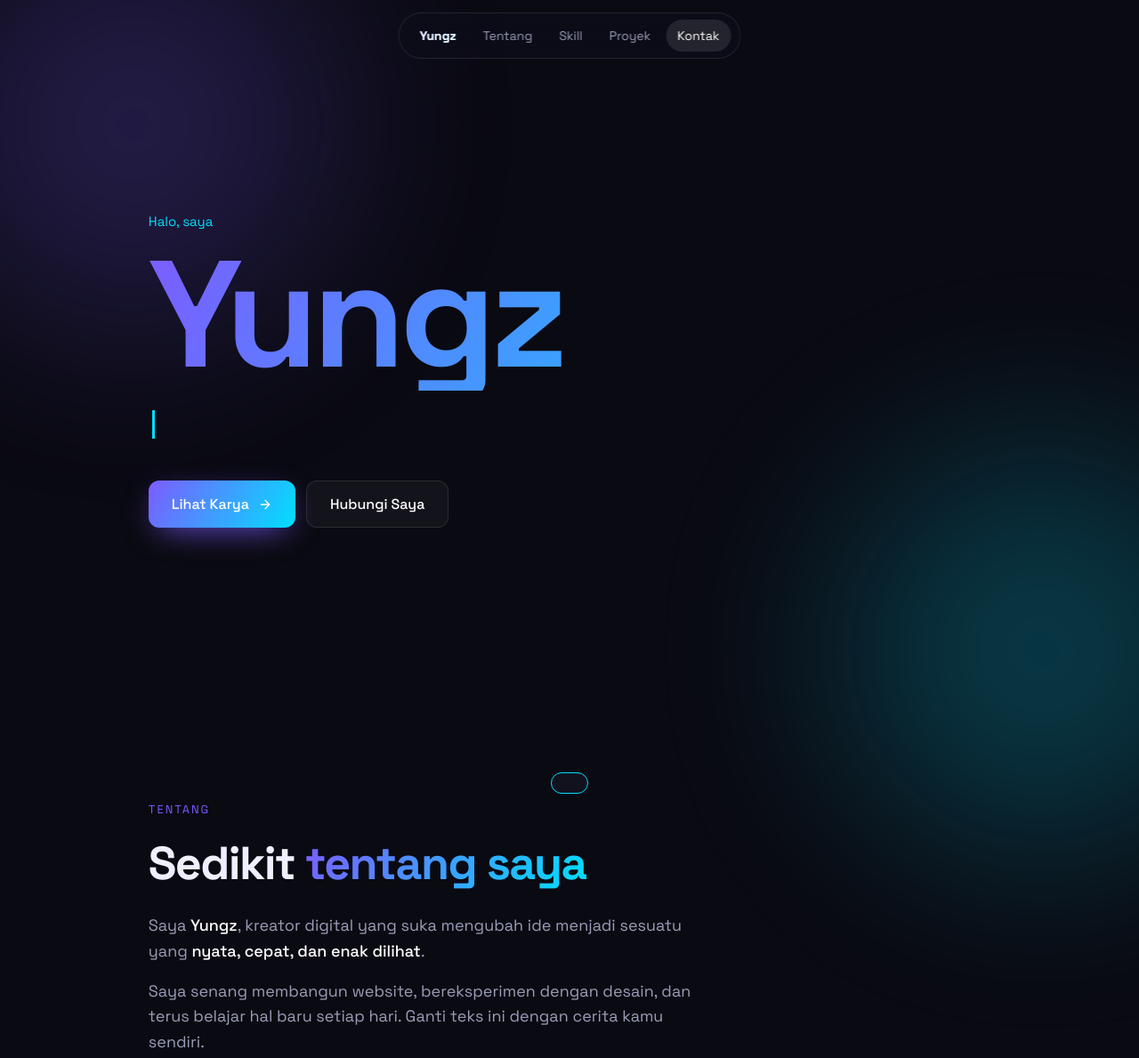
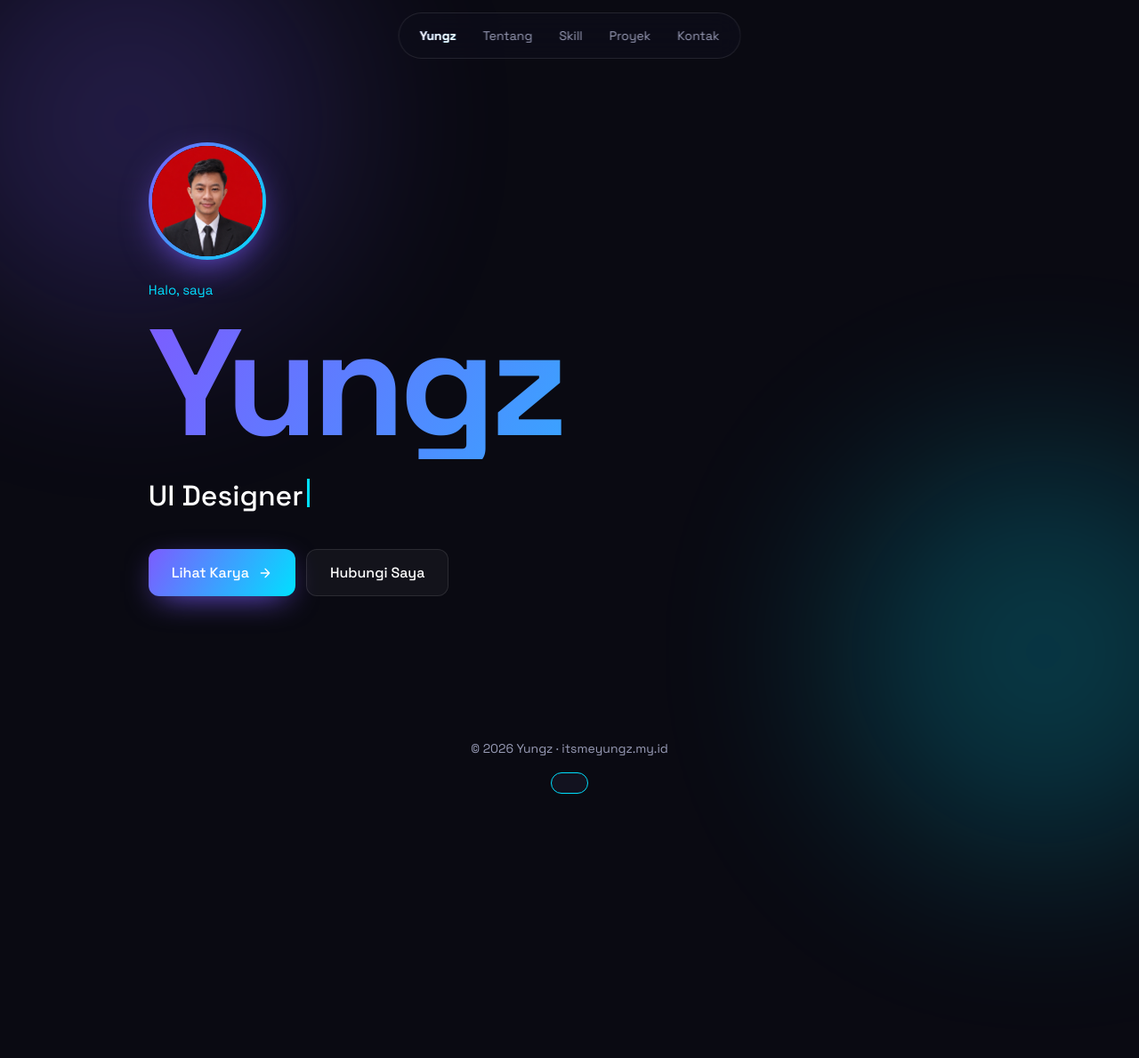
Before and after one commit to Zuxify969/yungz, a plain HTML site: page index.html in a window 1280 px wide. Shown: the top 1189 px of the page at 89% size. After the commit the page ends 902 px from the top, so only its background shows below. Drawn offline with Linux system fonts and the light colour scheme.

Commit message:
Add files via upload

```diff
--- a/index.html
+++ b/index.html
@@ -5,6 +5,7 @@
 <meta name="viewport" content="width=device-width, initial-scale=1, viewport-fit=cover">
 <title>Yungz — Portofolio</title>
 <meta name="description" content="Portofolio Yungz — developer & kreator digital.">
+<link rel="icon" href="profil.jpeg">
 <link rel="preconnect" href="https://fonts.googleapis.com">
 <link href="https://fonts.googleapis.com/css2?family=Space+Grotesk:wght@400;500;700&display=swap" rel="stylesheet">
 <style>
@@ -113,6 +114,24 @@
   .toast.show{transform:translate(-50%,0)}
   .box{max-height:88vh;overflow:auto}
 
+  /* 1 tab = 1 halaman */
+  section.page{display:none}
+  section.page.active{display:block;animation:pageIn .55s cubic-bezier(.2,.8,.2,1)}
+  .hero.page.active{display:flex}
+  section.page:not(.hero){min-height:70svh}
+  @keyframes pageIn{from{opacity:0;transform:translateY(24px) scale(.985)}to{opacity:1;transform:none}}
+
+  /* foto profil */
+  .profile{position:relative;width:132px;height:132px;border-radius:50%;background:var(--grad);margin-bottom:22px;cursor:pointer;
+    box-shadow:0 14px 44px -14px var(--a1);transition:transform .35s cubic-bezier(.3,1.5,.5,1),box-shadow .35s;-webkit-tap-highlight-color:transparent}
+  .profile:hover{transform:scale(1.06);box-shadow:0 18px 56px -12px var(--a2)}
+  .profile>*{position:absolute;inset:4px;width:calc(100% - 8px);height:calc(100% - 8px);border-radius:50%;background:#12121f}
+  .profile span{display:grid;place-items:center;font-size:52px;font-weight:700}
+  .profile img{object-fit:cover}
+  .profile.spin{animation:spin .8s cubic-bezier(.3,1.4,.5,1)}
+  @keyframes spin{to{transform:rotate(360deg)}}
+  @media(max-width:480px){.profile{width:112px;height:112px}}
+
   /* bottom navbar (mobile & tablet) */
   .bottom-nav{display:none;position:fixed;left:12px;right:12px;bottom:calc(12px + env(safe-area-inset-bottom));z-index:60;
     justify-content:space-around;gap:2px;padding:7px;border-radius:22px;background:rgba(14,14,26,.85);
@@ -192,7 +211,8 @@
   <a href="#contact"><svg class="i"><use href="#i-mail"/></svg><span>Kontak</span></a>
 </div>
 
-<section class="hero" id="home">
+<section class="hero page" id="home">
+  <div class="profile" id="profile" title="Klik aku"><span>Y</span><img src="profil.jpeg" alt="Foto profil Yungz" onerror="this.remove()"></div>
   <div class="hi">Halo, saya</div>
   <h1 class="grad">Yungz</h1>
   <div class="role"><span id="typed"></span><span class="caret"></span></div>
@@ -202,14 +222,14 @@
   </div>
 </section>
 
-<section id="about" class="about">
+<section id="about" class="about page">
   <span class="tag reveal">Tentang</span>
   <h2 class="reveal">Sedikit <span class="grad">tentang saya</span></h2>
   <p class="reveal">Saya <b>Yungz</b>, kreator digital yang suka mengubah ide menjadi sesuatu yang <b>nyata, cepat, dan enak dilihat</b>.</p>
   <p class="reveal">Saya senang membangun website, bereksperimen dengan desain, dan terus belajar hal baru setiap hari. Ganti teks ini dengan cerita kamu sendiri.</p>
 </section>
 
-<section id="skills">
+<section id="skills" class="page">
   <span class="tag reveal">Kemampuan</span>
   <h2 class="reveal">Skill & <span class="grad">tools</span></h2>
   <div class="chips reveal">
@@ -223,7 +243,7 @@
   </div>
 </section>
 
-<section id="projects">
+<section id="projects" class="page">
   <span class="tag reveal">Karya</span>
   <h2 class="reveal">Proyek <span class="grad">pilihan</span></h2>
   <p class="sub reveal">Klik kartu untuk melihat detail.</p>
@@ -249,7 +269,7 @@
   </div>
 </section>
 
-<section id="contact">
+<section id="contact" class="page">
   <div class="contact reveal">
     <h2>Ayo <span class="grad">berkolaborasi</span></h2>
     <p>Punya ide atau proyek? Klik tombol di bawah untuk menyalin email saya.</p>
@@ -303,14 +323,23 @@
   }), { threshold: .15 });
   $$('.reveal').forEach((el, i) => { el.style.transitionDelay = (i % 3) * 80 + 'ms'; io.observe(el); });
 
-  // Navbar aktif sesuai section
+  // 1 tab navbar = 1 halaman
+  const pages = $$('section.page');
+  const pageIds = pages.map(p => p.id);
   const navLinks = $$('nav a:not(.logo), .bottom-nav a');
-  const setActive = id => navLinks.forEach(a => a.classList.toggle('active', a.getAttribute('href') === '#' + id));
-  const spy = new IntersectionObserver(es => es.forEach(e => { if (e.isIntersecting) setActive(e.target.id); }), { rootMargin: '-45% 0px -50% 0px' });
-  ['home', 'about', 'skills', 'projects', 'contact'].forEach(id => { const s = document.getElementById(id); if (s) spy.observe(s); });
-  addEventListener('scroll', () => {
-    if (innerHeight + scrollY >= document.documentElement.scrollHeight - 6) setActive('contact');
-  }, { passive: true });
+  function showPage() {
+    let id = location.hash.slice(1);
+    if (!pageIds.includes(id)) id = 'home';
+    pages.forEach(p => p.classList.toggle('active', p.id === id));
+    navLinks.forEach(a => a.classList.toggle('active', a.getAttribute('href') === '#' + id));
+    scrollTo(0, 0);
+  }
+  addEventListener('hashchange', showPage);
+  showPage();
+
+  // Foto profil: berputar saat diklik
+  const pf = $('#profile');
+  pf.addEventListener('click', () => { pf.classList.remove('spin'); void pf.offsetWidth; pf.classList.add('spin'); });
 
   // Chips toggle
   $$('.chip').forEach(c => c.addEventListener('click', () => c.classList.toggle('on')));
```
